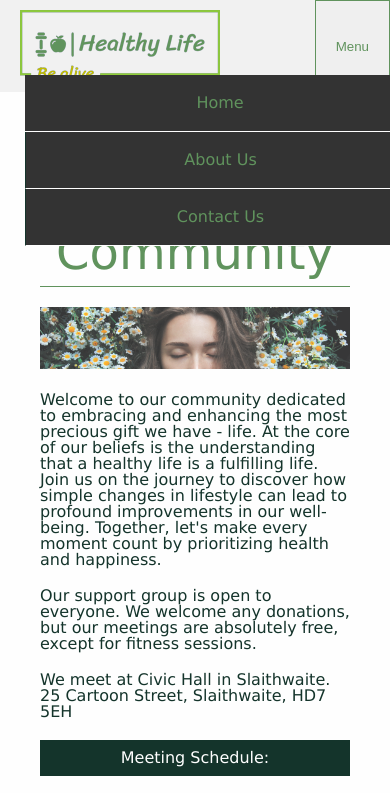
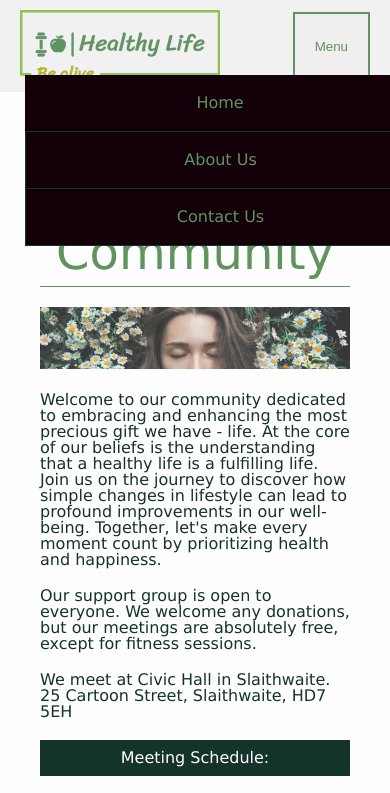
Before and after one commit to love34r434/healthy-life, a plain HTML site: page index.html in a window 390 px wide. Both pictures are taken after a click on the button "Menu". Shown: the top 793 px of the page. Drawn offline with Linux system fonts and the light colour scheme.

Commit message:
Update style.css

```diff
--- a/assets/css/style.css
+++ b/assets/css/style.css
@@ -197,7 +197,14 @@ footer {
         display: block;
         color: var(--asparagus);
         padding: 10px 20px;
-        border: 1px solid var(--asparagus);
+        border: 2px solid var(--asparagus);
+        margin: 12px 20px;
+        background-color: none;
+        font-weight: 500;
+    }
+    .menu-toggle:hover {
+        background-color: var(--asparagus);
+        color: var(--white);
     }
     nav ul {
         display: none;
@@ -207,15 +214,15 @@ footer {
         display: flex;
         flex-direction: column;
         position: absolute;
-        top: 50px; /* Подгоните под ваши нужды */
+        top: 50px;
         left: 0;
         width: 100%;
-        background-color: #333; /* Подгоните под ваши нужды */
+        background-color: var(--licorice);
     }
 
     nav.active ul li {
         text-align: center;
         padding: 10px;
-        border-bottom: 1px solid #fff; /* Подгоните под ваши нужды */
+        border-bottom: 1px solid var(--dark-green); /* Подгоните под ваши нужды */
     }
 }
```
